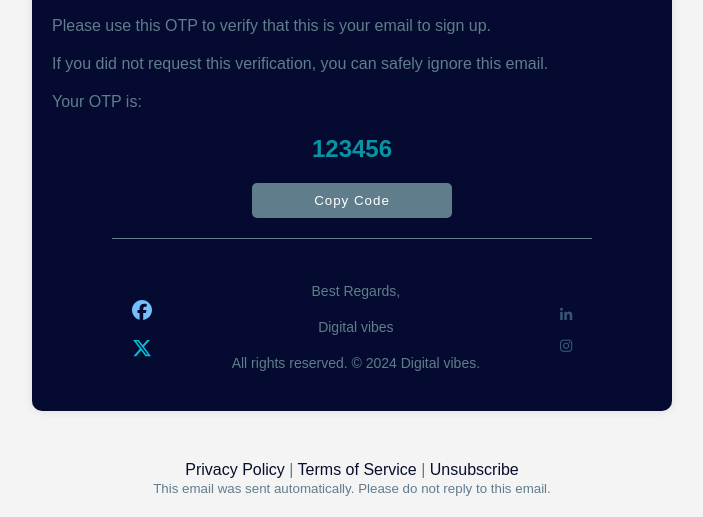
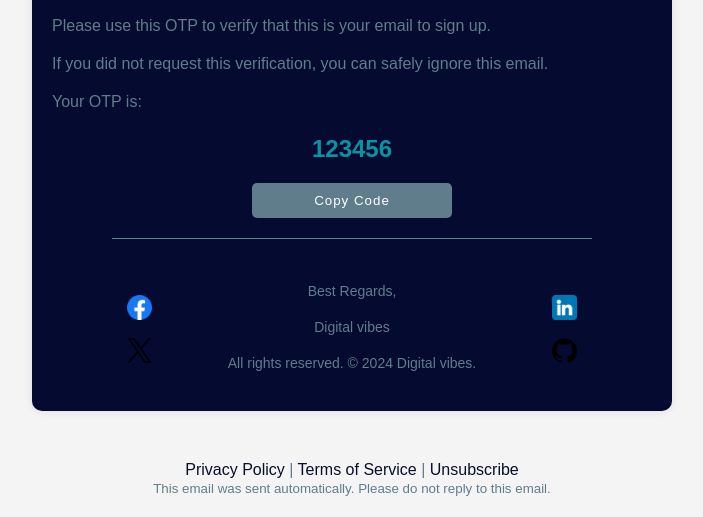
Before and after one commit to hamdy-1111/full-stack-web, a plain HTML site: page frontend/email.html in a window 1280 px wide. Shown: the part 561-1078 px from the top of the page, without its empty margins (288-991 px from the left). Drawn offline with Linux system fonts and the light colour scheme.

Commit message:
adding icons

```diff
--- a/frontend/email.html
+++ b/frontend/email.html
@@ -41,8 +41,8 @@
     <div class="line" style="height: 1px; width: 80%; background-color: #607D8B; position: relative; top: 20px; left: 50%; transform: translateX(-50%); margin-bottom: 50px; "></div>
     <div class="footer" style="margin-top: 30px; text-align: center; font-size: 14px; display: flex; justify-content: space-evenly; align-items: center;">
 <div style="display: flex;flex-direction: column; gap: 15px;">
-            <a href="" style="color: #070F2B; text-decoration: none;"><svg xmlns="http://www.w3.org/2000/svg" height="20" width="20" viewBox="0 0 512 512"><!--!Font Awesome Free 6.5.2 by @fontawesome - https://fontawesome.com License - https://fontawesome.com/license/free Copyright 2024 Fonticons, Inc.--><path fill="#74C0FC" d="M512 256C512 114.6 397.4 0 256 0S0 114.6 0 256C0 376 82.7 476.8 194.2 504.5V334.2H141.4V256h52.8V222.3c0-87.1 39.4-127.5 125-127.5c16.2 0 44.2 3.2 55.7 6.4V172c-6-.6-16.5-1-29.6-1c-42 0-58.2 15.9-58.2 57.2V256h83.6l-14.4 78.2H287V510.1C413.8 494.8 512 386.9 512 256h0z"/></svg></a>
-            <a href="" style="color: #070F2B; text-decoration: none;"><svg xmlns="http://www.w3.org/2000/svg" height="20" width="20" viewBox="0 0 512 512"><!--!Font Awesome Free 6.5.2 by @fontawesome - https://fontawesome.com License - https://fontawesome.com/license/free Copyright 2024 Fonticons, Inc.--><path fill="#00bcd4" d="M389.2 48h70.6L305.6 224.2 487 464H345L233.7 318.6 106.5 464H35.8L200.7 275.5 26.8 48H172.4L272.9 180.9 389.2 48zM364.4 421.8h39.1L151.1 88h-42L364.4 421.8z"/></svg></a>
+            <a href="" style="color: #070F2B; text-decoration: none;"><img src="images/icons/facebook.png" alt="facebook" style="width: 25px;"></a>
+            <a href="" style="color: #070F2B; text-decoration: none;"><img src="images/icons/twitter.png" alt="twitter" style="width: 25px;"></a>
         </div>
         <div>
         <p style="margin-bottom: 20px; color: #607D8B; ">Best Regards,</p>
@@ -50,8 +50,8 @@
         <p style="margin-bottom: 20px; color: #607D8B; ">All rights reserved. © 2024 Digital vibes.</p>
         </div>
         <div style="display: flex;flex-direction: column; gap: 15px;">
-            <a href="" style="color: #070F2B; text-decoration: none;"><i class="fa-brands fa-linkedin-in fa-beat-fade" style="color:#7EC8E3;" onmouseover="this.style.color='#607D8B'" onmouseout="this.style.color='#7EC8E3'"></i></a>
-            <a href="" style="color: #070F2B; text-decoration: none;"><i class="fa-brands fa-instagram fa-beat-fade" style="color:#7EC8E3;" onmouseover="this.style.color='#607D8B'" onmouseout="this.style.color='#7EC8E3'"></i></a>
+            <a href="" style="color: #070F2B; text-decoration: none;"><img src="images/icons/linkedin.png" alt="linkedin" style="width: 25px;"></a>
+            <a href="" style="color: #070F2B; text-decoration: none;"><img src="images/icons/github.png" alt="github" style="width: 25px;"></a>
         </div>
     </div>
 </div>
```
Also changed, not shown: frontend/images/icons/facebook.png (added), frontend/images/icons/github.png (added), frontend/images/icons/linkedin.png (added), frontend/images/icons/twitter.png (added).
